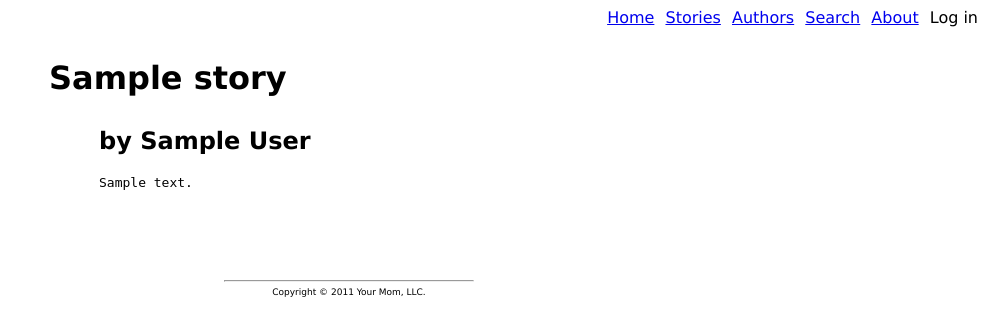
After one commit to keithfancher/Workshop, a Django app: template templates/story.html in a window 1280 px wide. The commit adds this page. Shown: the top 336 px of the page, without its empty margins (291-1280 px from the left). Run offline with Django 3.2, Linux system fonts and the light colour scheme; the template is opened without the code that fills it: most values are stand-ins (such as "Sample title", 1, 10 or a date in 2020).

Commit message:
added single story view

```diff
--- a/templates/base.html
+++ b/templates/base.html
@@ -40,6 +40,13 @@
             margin-bottom: 30px;
             margin-left: -50px; /* cheater! */
         }
+
+        .author_name {
+        }
+
+        .story_text {
+            font-family: monospace;
+        }
     </style>
 </head>
 <body>
--- a/templates/stories.html
+++ b/templates/stories.html
@@ -13,7 +13,7 @@ Here are all the stories that exist RIGHT NOW. Shit.
 {% if stories %}
     <ul>
         {% for story in stories %}
-        <li>{{ story }}</li>
+        <li><a href="/story/{{ story.id }}/">{{ story.title }}</a></li>
         {% endfor %}
     </ul>
 {% else %}
--- /dev/null
+++ b/templates/story.html
@@ -0,0 +1,15 @@
+{% extends "base.html" %}
+
+{% block title %}{{ story.title }}{% endblock %}
+
+{% block heading %}{{ story.title }}{% endblock %}
+
+{% block content %}
+
+<h2 class="author_name">by {{ story.author }}</h2>
+
+<div class="story_text">
+    {{ story.text }}
+</div>
+
+{% endblock %}
--- a/urls.py
+++ b/urls.py
@@ -22,4 +22,5 @@ urlpatterns = patterns('',
     (r'^authors/$', views.authors),
     (r'^search/$', views.search),
     (r'^stories/$', views.stories),
+    (r'^story/(\d+)/$', views.story),
 )
```
Also changed, not shown: stories/views.py (+6 -1 lines), 2 other files.
